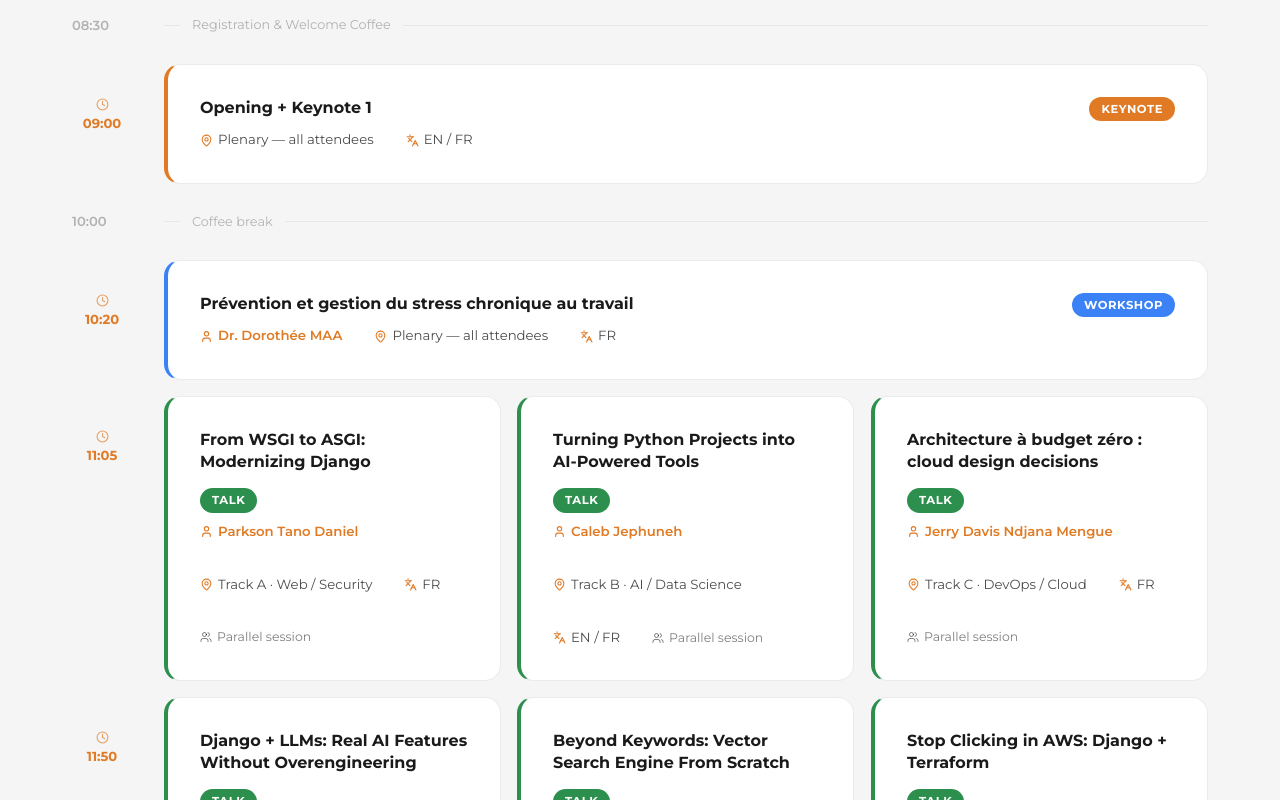
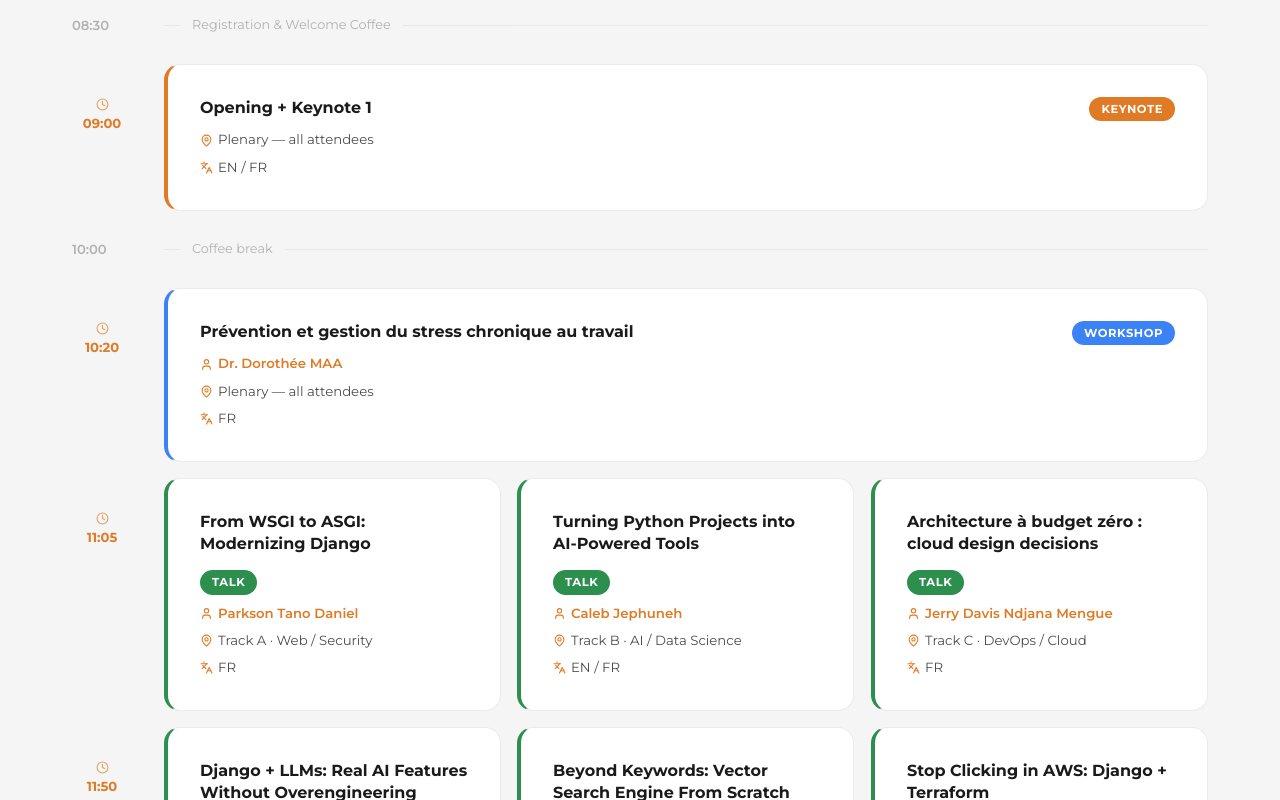
Before and after one commit to pythoncameroon/PyCon_Cameroon_2026, a React (Vite) app: page /en/agenda in a window 1280 px wide. Shown: the part 700-1500 px from the top of the page. Built offline with nearby package versions, Linux system fonts and the light colour scheme.

Commit message:
fix: stack agenda session metadata for consistent alignment
Lay out speaker, track, and language on fixed rows instead of a
wrapping flex, so the language badge always sits in the same place
across cards. Drop the redundant parallel-session note.

```diff
--- a/src/pages/Agenda.jsx
+++ b/src/pages/Agenda.jsx
@@ -1,6 +1,6 @@
 import { useSearchParams, Link } from 'react-router-dom';
 import { useTranslation } from 'react-i18next';
-import { Clock, MapPin, User, Users, Languages } from 'lucide-react';
+import { Clock, MapPin, User, Languages } from 'lucide-react';
 import useScrollAnimation from '../hooks/useScrollAnimation';
 import { useLocalizedPath } from '../hooks/useLocalizedPath';
 import { DAYS, agenda, TYPE_STYLES, LANG_LABELS } from '../data/agenda';
@@ -81,7 +81,7 @@ const BreakRow = ({ session }) => (
     </div>
 );
 
-const SessionCard = ({ session, parallel }) => {
+const SessionCard = ({ session }) => {
     const { l } = useLocalizedPath();
     const style = TYPE_STYLES[session.type] || TYPE_STYLES.talk;
     const speakerId = session.speaker ? resolveSpeakerId(session.speaker) : null;
@@ -109,34 +109,29 @@ const SessionCard = ({ session, parallel }) => {
                     {style.label}
                 </span>
             </div>
-            <div style={{ display: 'flex', gap: 'var(--spacing-md)', flexWrap: 'wrap' }}>
+            <div style={{ display: 'flex', flexDirection: 'column', gap: '6px' }}>
                 {session.speaker && (
                     speakerId ? (
                         <Link
                             to={l(`/speakers/${speakerId}`)}
                             style={{ display: 'flex', alignItems: 'center', gap: '5px', fontSize: '0.83rem', color: 'var(--color-orange)', fontFamily: 'var(--font-ui)', fontWeight: 600, textDecoration: 'none' }}
                         >
-                            <User size={13} style={{ color: 'var(--color-orange)' }} /> {session.speaker}
+                            <User size={13} style={{ color: 'var(--color-orange)', flexShrink: 0 }} /> {session.speaker}
                         </Link>
                     ) : (
                         <span style={{ display: 'flex', alignItems: 'center', gap: '5px', fontSize: '0.83rem', color: 'var(--color-text-secondary)', fontFamily: 'var(--font-ui)' }}>
-                            <User size={13} style={{ color: 'var(--color-orange)' }} /> {session.speaker}
+                            <User size={13} style={{ color: 'var(--color-orange)', flexShrink: 0 }} /> {session.speaker}
                         </span>
                     )
                 )}
                 {session.room && (
                     <span style={{ display: 'flex', alignItems: 'center', gap: '5px', fontSize: '0.83rem', color: 'var(--color-text-secondary)', fontFamily: 'var(--font-ui)' }}>
-                        <MapPin size={13} style={{ color: 'var(--color-orange)' }} /> {session.room}{session.track ? ` · ${session.track}` : ''}
+                        <MapPin size={13} style={{ color: 'var(--color-orange)', flexShrink: 0 }} /> {session.room}{session.track ? ` · ${session.track}` : ''}
                     </span>
                 )}
                 {session.lang && (
                     <span style={{ display: 'flex', alignItems: 'center', gap: '5px', fontSize: '0.83rem', color: 'var(--color-text-secondary)', fontFamily: 'var(--font-ui)' }}>
-                        <Languages size={13} style={{ color: 'var(--color-orange)' }} /> {LANG_LABELS[session.lang]}
-                    </span>
-                )}
-                {parallel && (
-                    <span style={{ display: 'flex', alignItems: 'center', gap: '5px', fontSize: '0.78rem', color: 'var(--color-text-muted)', fontFamily: 'var(--font-ui)' }}>
-                        <Users size={12} /> Parallel session
+                        <Languages size={13} style={{ color: 'var(--color-orange)', flexShrink: 0 }} /> {LANG_LABELS[session.lang]}
                     </span>
                 )}
             </div>
@@ -155,7 +150,7 @@ const TimeSlot = ({ slot }) => {
             </div>
             <div className={`agenda-slot-tracks${parallel ? ' is-parallel' : ''}`}>
                 {slot.sessions.map((session, i) => (
-                    <SessionCard key={i} session={session} parallel={parallel} />
+                    <SessionCard key={i} session={session} />
                 ))}
             </div>
         </div>
```
